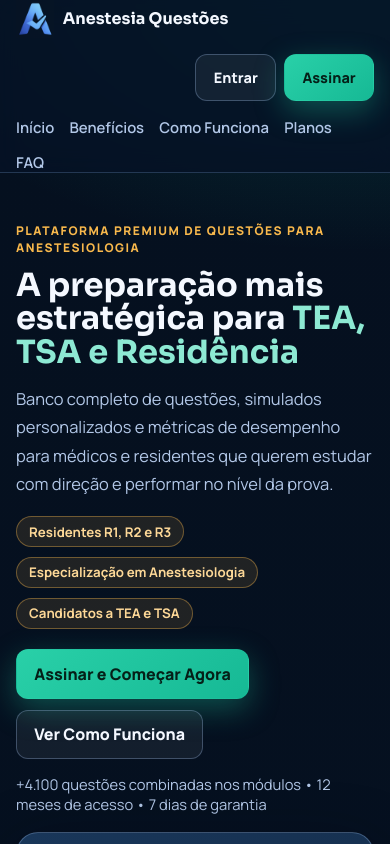
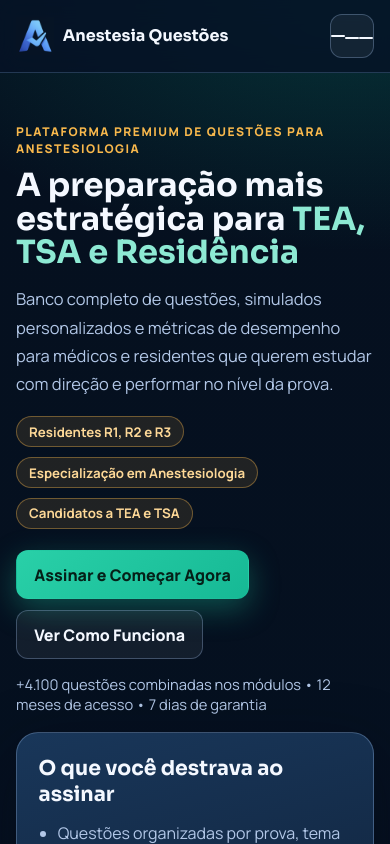
Before and after one commit to davidrangells/anestesiaquestoes, a Next.js app: page / in a window 390 px wide. Shown: the top 844 px of the page. Built offline with nearby package versions, Linux system fonts and the light colour scheme.

Commit message:
Ajustes landing: redes no rodapé, copy e espaçamento CTA

```diff
--- a/app/globals.css
+++ b/app/globals.css
@@ -100,6 +100,35 @@
 .nav-ctas {
   display: flex;
   gap: 0.5rem;
+}
+
+.nav-toggle,
+.mobile-menu {
+  display: none;
+}
+
+.nav-toggle {
+  width: 44px;
+  height: 44px;
+  border: 1px solid rgba(151, 180, 219, 0.34);
+  border-radius: 12px;
+  background: rgba(255, 255, 255, 0.06);
+  align-items: center;
+  justify-content: center;
+  padding: 0;
+  cursor: pointer;
+}
+
+.nav-toggle span {
+  display: block;
+  width: 18px;
+  height: 2px;
+  border-radius: 999px;
+  background: var(--text);
+}
+
+.nav-toggle span + span {
+  margin-top: 4px;
 }
 
 .btn {
@@ -404,6 +433,10 @@
   padding: 1.2rem;
 }
 
+.plan-card .btn {
+  margin-top: 1rem;
+}
+
 .plan-label {
   margin: 0;
   font-family: var(--font-display), sans-serif;
@@ -679,13 +712,8 @@
     grid-template-columns: 1fr;
   }
 
-  .nav-links {
-    order: 3;
-    width: 100%;
-  }
-
-  .nav-ctas {
-    margin-left: auto;
+  .nav-wrapper {
+    flex-wrap: nowrap;
   }
 
   .hero-section {
@@ -706,6 +734,49 @@
     min-height: 72px;
   }
 
+  .nav-links,
+  .nav-ctas {
+    display: none;
+  }
+
+  .nav-toggle {
+    display: inline-flex;
+    margin-left: auto;
+  }
+
+  .mobile-menu {
+    border-top: 1px solid rgba(117, 156, 201, 0.2);
+    background: rgba(6, 18, 38, 0.96);
+  }
+
+  .mobile-menu.is-open {
+    display: block;
+  }
+
+  .mobile-menu-inner {
+    padding: 0.85rem 0 1rem;
+  }
+
+  .mobile-nav-links {
+    display: grid;
+    gap: 0.25rem;
+  }
+
+  .mobile-nav-links a {
+    padding: 0.8rem 0;
+    color: var(--muted);
+    text-decoration: none;
+    font-weight: 700;
+    border-bottom: 1px solid rgba(117, 156, 201, 0.14);
+  }
+
+  .mobile-nav-ctas {
+    display: grid;
+    gap: 0.65rem;
+    margin-top: 1rem;
+    padding-top: 0.3rem;
+  }
+
   .brand span {
     font-size: 1rem;
   }
--- a/components/SiteNav.jsx
+++ b/components/SiteNav.jsx
@@ -1,3 +1,7 @@
+"use client";
+
+import { useState } from "react";
+
 const navLinks = [
   { label: "Início", href: "#inicio" },
   { label: "Benefícios", href: "#beneficios" },
@@ -7,6 +11,16 @@
 ];
 
 export default function SiteNav() {
+  const [menuOpen, setMenuOpen] = useState(false);
+
+  function handleToggleMenu() {
+    setMenuOpen((current) => !current);
+  }
+
+  function handleCloseMenu() {
+    setMenuOpen(false);
+  }
+
   return (
     <header className="site-header" id="inicio">
       <div className="container nav-wrapper">
@@ -39,6 +53,53 @@
             Assinar
           </a>
         </div>
+
+        <button
+          type="button"
+          className="nav-toggle"
+          aria-expanded={menuOpen}
+          aria-controls="mobile-navigation"
+          aria-label={menuOpen ? "Fechar menu" : "Abrir menu"}
+          onClick={handleToggleMenu}
+        >
+          <span />
+          <span />
+          <span />
+        </button>
+      </div>
+
+      <div
+        id="mobile-navigation"
+        className={`mobile-menu${menuOpen ? " is-open" : ""}`}
+      >
+        <div className="container mobile-menu-inner">
+          <nav className="mobile-nav-links" aria-label="Navegação principal mobile">
+            {navLinks.map((item) => (
+              <a key={item.href} href={item.href} onClick={handleCloseMenu}>
+                {item.label}
+              </a>
+            ))}
+          </nav>
+
+          <div className="mobile-nav-ctas">
+            <a
+              href="https://anestesia-questoes-aluno.vercel.app/aluno/entrar"
+              target="_blank"
+              rel="noopener noreferrer"
+              className="btn btn-ghost btn-sm"
+              onClick={handleCloseMenu}
+            >
+              Entrar
+            </a>
+            <a
+              href="#planos"
+              className="btn btn-primary btn-sm"
+              onClick={handleCloseMenu}
+            >
+              Assinar
+            </a>
+          </div>
+        </div>
       </div>
     </header>
   );
```
